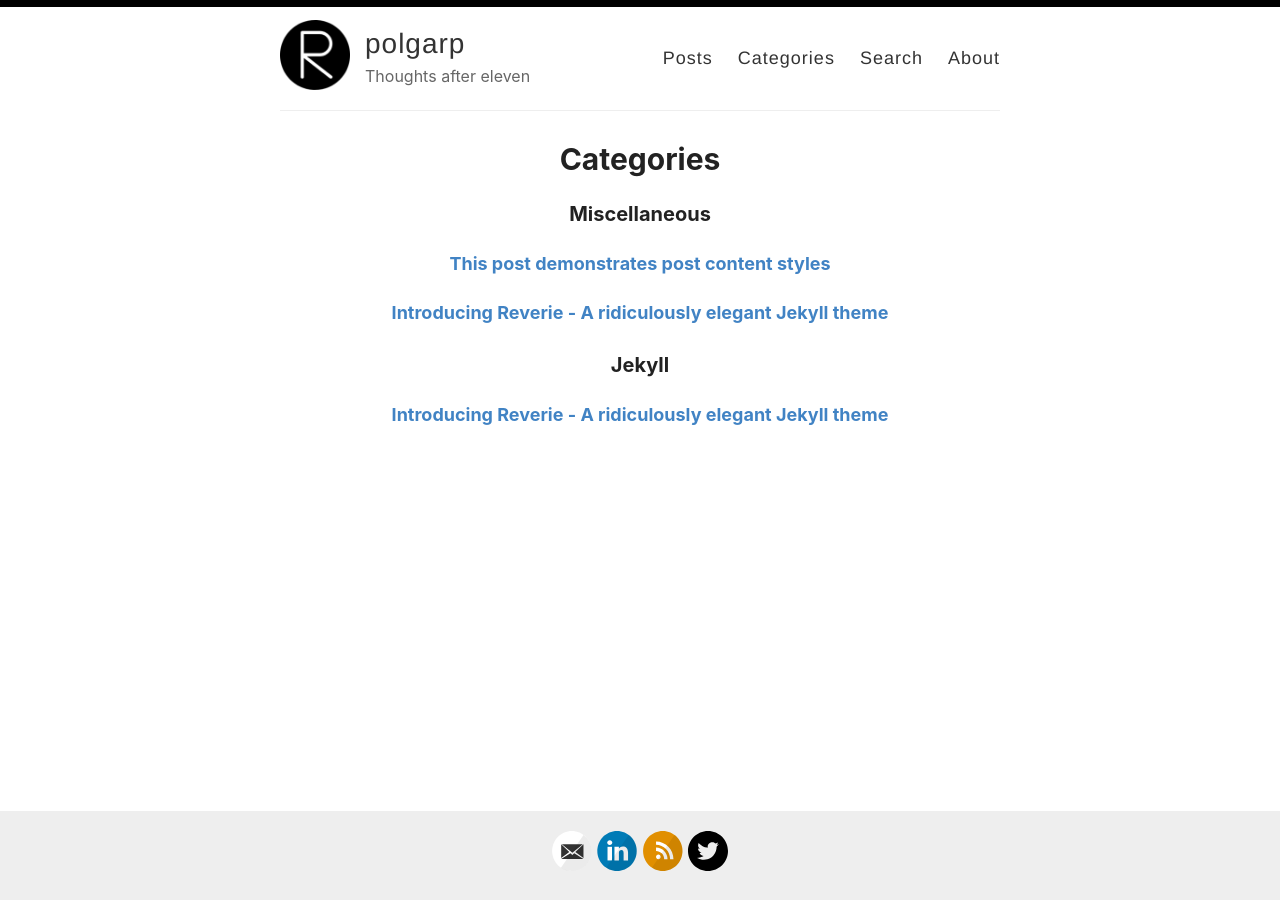
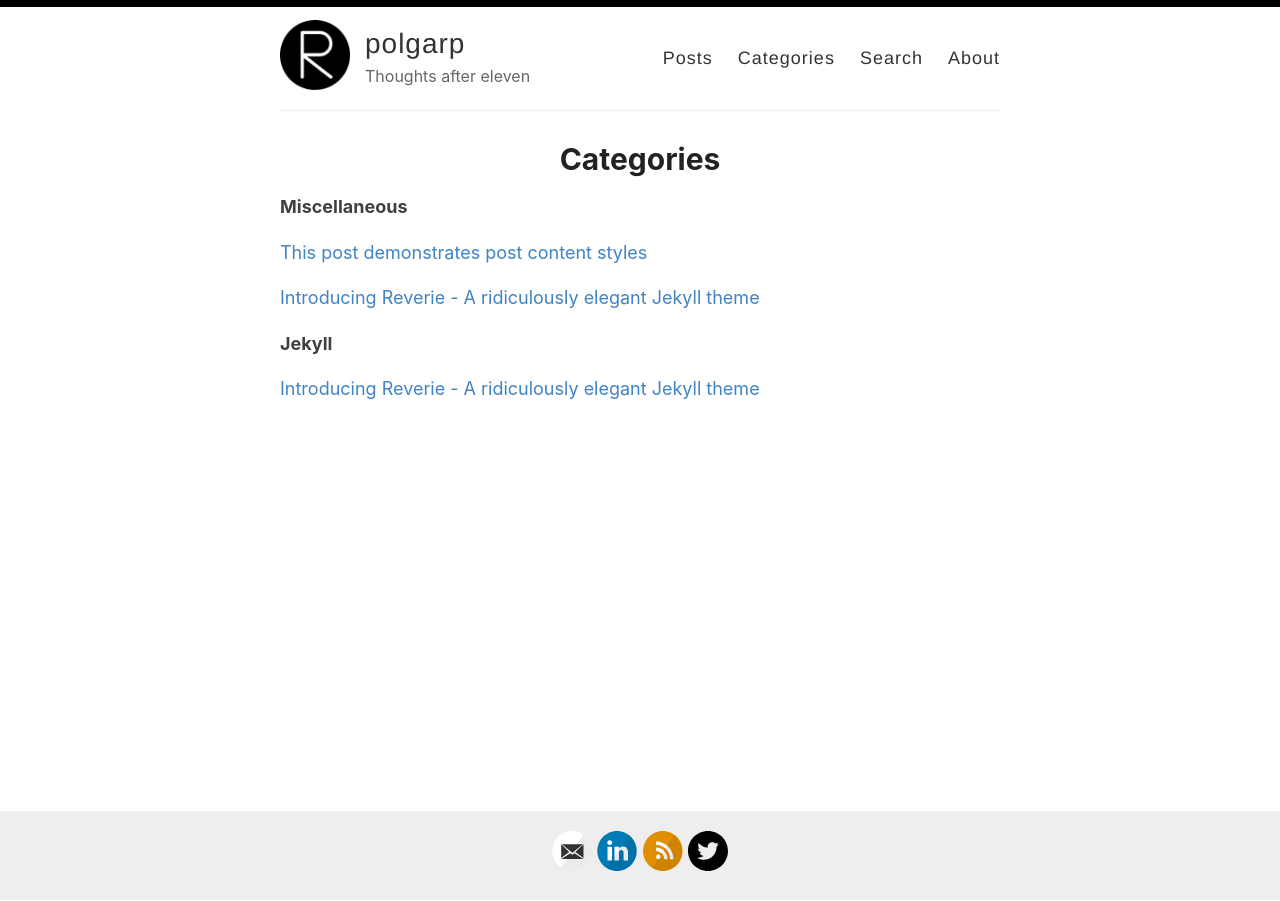
Before and after one commit to polgarp/polgarp.github.io.old, a Jekyll site: the page built from _pages/categories.md, in a window 1280 px wide. Built offline with Jekyll 4.4.1, drawn with Linux system fonts in a browser that asks for light colours.

Commit message:
Better categories page

```diff
--- a/_pages/categories.md
+++ b/_pages/categories.md
@@ -12,11 +12,11 @@ title: Categories
     <div id="#{{ category_name | slugize }}"></div>
     <p></p>
 
-    <h3 class="category-head">{{ category_name }}</h3>
+    <p class="category-head"><strong>{{ category_name }}</strong></p>
     <a name="{{ category_name | slugize }}"></a>
     {% for post in site.categories[category_name] %}
     <article class="archive-item">
-      <h4><a href="{{ site.baseurl }}{{ post.url }}">{% if post.title and post.title != "" %}{{post.title}}{% else %}{{post.excerpt |strip_html}}{%endif%}</a></h4>
+      <p><a href="{{ site.baseurl }}{{ post.url }}">{% if post.title and post.title != "" %}{{post.title}}{% else %}{{post.excerpt |strip_html}}{%endif%}</a></p>
     </article>
     {% endfor %}
   </div>
```
